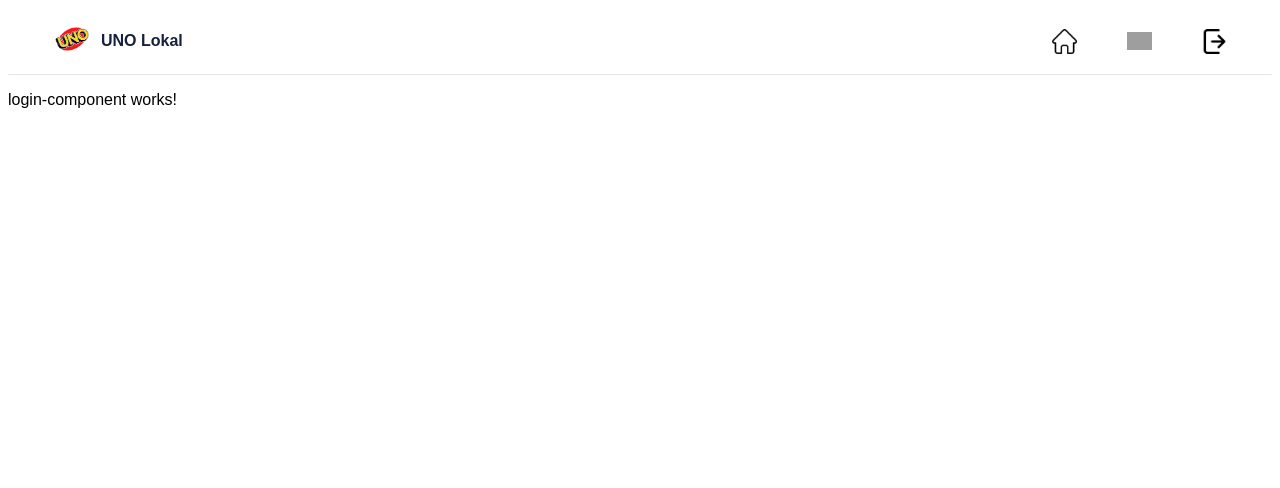
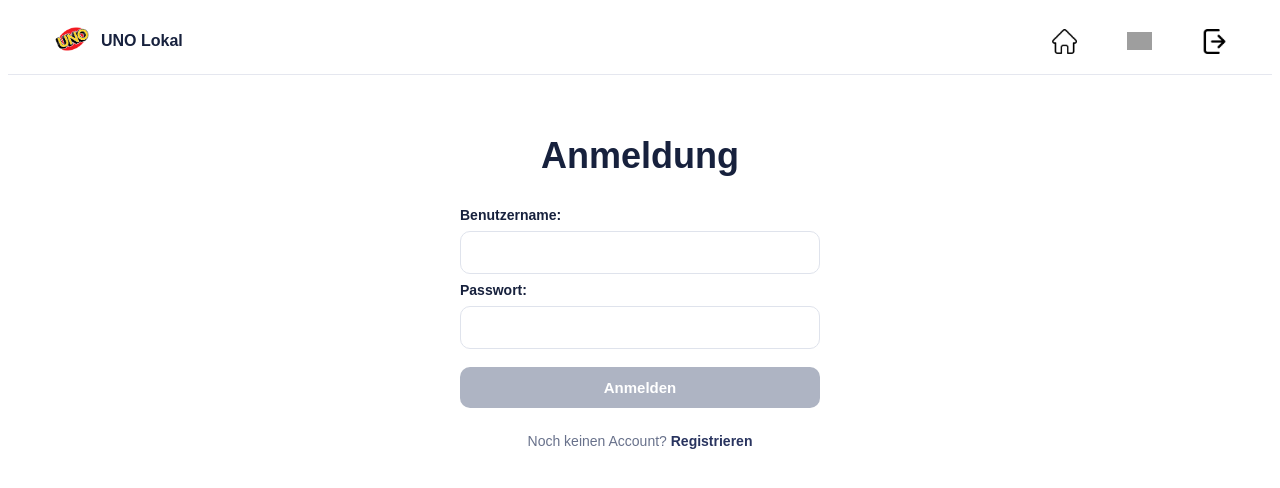
Before and after one commit to Bibber67/BetterUNO, an Angular app: page / in a window 1280 px wide. Shown: the top 488 px of the page. Built offline with nearby package versions, Linux system fonts and the light colour scheme; grey boxes are pictures that could not be loaded.

Commit message:
Add login and register

```diff
--- a/src/app/app.ts
+++ b/src/app/app.ts
@@ -3,6 +3,7 @@ import { RouterOutlet } from '@angular/router';
 import { RouterLink } from '@angular/router';
 import { inject } from '@angular/core';
 import { Router } from '@angular/router';
+import { Auth } from './auth';
 
 @Component({
   imports: [RouterOutlet, RouterLink],
@@ -14,11 +15,12 @@ export class App {
   protected readonly title = signal('UNO');
 
   router = inject(Router);
-  // auth = inject(Auth);
+  auth = inject(Auth);
 
-  // logout(): void {
-  //   this.auth.logout().subscribe(() => {
-  //     this.router.navigateByUrl("/login");
-  //   })
-  // }
+  async logout(): Promise<void> {
+    await this.auth.logout();
+    this.auth.user = null;
+    this.router.navigateByUrl('/login');
+  }
+
 }
--- /dev/null
+++ b/src/app/auth.ts
@@ -0,0 +1,78 @@
+import { Injectable, inject } from '@angular/core';
+import { HttpClient, HttpErrorResponse } from '@angular/common/http';
+import { firstValueFrom } from 'rxjs';
+import { User } from './user';
+
+@Injectable({ providedIn: 'root' })
+export class Auth {
+    http = inject(HttpClient);
+
+    user: User | null = null;
+    sessionReady = false;
+
+    async checkSession(): Promise<User | null> {
+        try {
+            const user = await firstValueFrom(
+                this.http.get<User>('/api/user')
+            );
+
+            this.user = user;
+            return user;
+        } catch {
+            this.user = null;
+            return null;
+        } finally {
+            this.sessionReady = true;
+        }
+    }
+
+    async register(username: string, password: string): Promise<User> {
+        const user = await firstValueFrom(
+            this.http.post<User>('/api/auth/register', {
+                username,
+                password
+            })
+        );
+
+        this.user = user;
+        this.sessionReady = true;
+
+        return user;
+    }
+
+    async login(username: string, password: string): Promise<User> {
+        const user = await firstValueFrom(
+            this.http.post<User>('/api/auth/login', {
+                username,
+                password
+            })
+        );
+
+        this.user = user;
+        this.sessionReady = true;
+
+        return user;
+    }
+
+    async logout(): Promise<void> {
+        await firstValueFrom(
+            this.http.post<void>('/api/auth/logout', {})
+        );
+
+        this.user = null;
+    }
+
+    isLoggedIn(): boolean {
+        return this.user !== null;
+    }
+
+    getError(error: unknown): string {
+        const response = error as HttpErrorResponse;
+
+        if (response?.error?.message) {
+            return response.error.message;
+        }
+
+        return 'Die API ist momentan nicht erreichbar.';
+    }
+}
--- a/src/app/login-component/login-component.css
+++ b/src/app/login-component/login-component.css
@@ -0,0 +1,101 @@
+h1 {
+    margin: 60px 0 30px;
+    text-align: center;
+
+    font-size: 36px;
+    color: #17213d;
+}
+
+form {
+    width: 360px;
+    margin: 0 auto;
+
+    display: flex;
+    flex-direction: column;
+}
+
+label {
+    margin-bottom: 8px;
+
+    color: #17213d;
+    font-size: 14px;
+    font-weight: 700;
+}
+
+input {
+    box-sizing: border-box;
+
+    width: 100%;
+    padding: 12px 14px;
+
+    margin-bottom: 8px;
+
+    border: 1px solid #dfe3ec;
+    border-radius: 10px;
+
+    background: white;
+
+    font-size: 15px;
+    font-family: inherit;
+
+    outline: none;
+}
+
+input:focus {
+    border-color: #29345f;
+}
+
+form p {
+    margin: 0 0 18px;
+
+    color: #c45c5c;
+    font-size: 13px;
+}
+
+button {
+    margin-top: 10px;
+    padding: 12px;
+
+    border: none;
+    border-radius: 10px;
+
+    background: #29345f;
+    color: white;
+
+    font-size: 15px;
+    font-weight: 700;
+
+    cursor: pointer;
+}
+
+button:hover {
+    background: #20294d;
+}
+
+button:disabled {
+    background: #aeb4c3;
+    cursor: not-allowed;
+}
+
+body {
+    font-family: Arial, Helvetica, sans-serif;
+}
+
+form + p {
+    width: 360px;
+    margin: 25px auto 0;
+
+    text-align: center;
+    color: #68718b;
+    font-size: 14px;
+}
+
+form + p a {
+    color: #29345f;
+    font-weight: 700;
+    text-decoration: none;
+}
+
+form + p a:hover {
+    text-decoration: underline;
+}
--- a/src/app/login-component/login-component.html
+++ b/src/app/login-component/login-component.html
@@ -1 +1,51 @@
-<p>login-component works!</p>
+<h1>Anmeldung</h1>
+
+<form #loginForm="ngForm" (ngSubmit)="submit()">
+
+    <label for="username">Benutzername:</label>
+
+    <input
+        id="username"
+        name="username"
+        type="text"
+        [(ngModel)]="username"
+        required
+        #usernameInput="ngModel"
+    />
+
+    @if (usernameInput.invalid && usernameInput.touched) {
+        <p>Benutzername muss ausgefüllt sein.</p>
+    }
+
+    <label for="password">Passwort:</label>
+
+    <input
+        id="password"
+        name="password"
+        type="password"
+        [(ngModel)]="password"
+        required
+        #passwordInput="ngModel"
+    />
+
+    @if (passwordInput.invalid && passwordInput.touched) {
+        <p>Passwort muss ausgefüllt sein.</p>
+    }
+
+    <button
+        type="submit"
+        [disabled]="loginForm.invalid"
+    >
+        Anmelden
+    </button>
+
+</form>
+
+@if (error) {
+    <p>{{ error }}</p>
+}
+
+<p>
+    Noch keinen Account?
+    <a routerLink="/register">Registrieren</a>
+</p>
--- a/src/app/login-component/login-component.ts
+++ b/src/app/login-component/login-component.ts
@@ -1,9 +1,31 @@
-import { Component } from '@angular/core';
+import { Component, inject } from '@angular/core';
+import { FormsModule } from '@angular/forms';
+import { Router, RouterLink } from '@angular/router';
+import { Auth } from '../auth';
 
 @Component({
-  imports: [],
+  imports: [RouterLink, FormsModule],
   selector: 'app-login-component',
   styleUrl: './login-component.css',
   templateUrl: './login-component.html',
 })
-export class LoginComponent {}
+
+export class LoginComponent {
+  auth = inject(Auth);
+  router = inject(Router);
+
+  username = '';
+  password = '';
+  error = '';
+
+  async submit(): Promise<void> {
+    this.error = '';
+
+    try {
+      await this.auth.login(this.username.trim(), this.password);
+      this.router.navigateByUrl('/home');
+    } catch (error) {
+      this.error = this.auth.getError(error);
+    }
+  }
+}
--- a/src/app/register-component/register-component.css
+++ b/src/app/register-component/register-component.css
@@ -0,0 +1,96 @@
+h1 {
+    margin: 60px 0 30px;
+    text-align: center;
+
+    font-size: 36px;
+    color: #17213d;
+}
+
+form {
+    width: 360px;
+    margin: 0 auto;
+
+    display: flex;
+    flex-direction: column;
+}
+
+label {
+    margin-bottom: 8px;
+
+    color: #17213d;
+    font-size: 14px;
+    font-weight: 700;
+}
+
+input {
+    box-sizing: border-box;
+
+    width: 100%;
+    padding: 12px 14px;
+    margin-bottom: 8px;
+
+    border: 1px solid #dfe3ec;
+    border-radius: 10px;
+
+    background: white;
+
+    font-size: 15px;
+    font-family: inherit;
+
+    outline: none;
+}
+
+input:focus {
+    border-color: #29345f;
+}
+
+form p {
+    margin: 0 0 18px;
+
+    color: #c45c5c;
+    font-size: 13px;
+}
+
+button {
+    margin-top: 10px;
+    padding: 12px;
+
+    border: none;
+    border-radius: 10px;
+
+    background: #29345f;
+    color: white;
+
+    font-size: 15px;
+    font-weight: 700;
+
+    cursor: pointer;
+}
+
+button:hover {
+    background: #20294d;
+}
+
+button:disabled {
+    background: #aeb4c3;
+    cursor: not-allowed;
+}
+
+form + p {
+    width: 360px;
+    margin: 25px auto 0;
+
+    text-align: center;
+    color: #68718b;
+    font-size: 14px;
+}
+
+form + p a {
+    color: #29345f;
+    font-weight: 700;
+    text-decoration: none;
+}
+
+form + p a:hover {
+    text-decoration: underline;
+}
--- a/src/app/register-component/register-component.html
+++ b/src/app/register-component/register-component.html
@@ -1 +1,70 @@
-<p>register-component works!</p>
+<h1>Account erstellen</h1>
+
+<form #registerForm="ngForm" (ngSubmit)="submit()">
+
+    <label for="username">Benutzername:</label>
+
+    <input
+        id="username"
+        name="username"
+        type="text"
+        [(ngModel)]="username"
+        autocomplete="username"
+        required
+        #usernameInput="ngModel"
+    />
+
+    @if (usernameInput.invalid && usernameInput.touched) {
+        <p>Benutzername muss ausgefüllt sein.</p>
+    }
+
+
+    <label for="password">Passwort:</label>
+
+    <input
+        id="password"
+        name="password"
+        type="password"
+        [(ngModel)]="password"
+        autocomplete="new-password"
+        required
+        #passwordInput="ngModel"
+    />
+
+    @if (passwordInput.invalid && passwordInput.touched) {
+        <p>Passwort muss ausgefüllt sein.</p>
+    }
+
+
+    <label for="confirm">Passwort wiederholen:</label>
+
+    <input
+        id="confirm"
+        name="confirm"
+        type="password"
+        [(ngModel)]="confirm"
+        autocomplete="new-password"
+        required
+        #confirmInput="ngModel"
+    />
+
+    @if (confirmInput.invalid && confirmInput.touched) {
+        <p>Passwort muss wiederholt werden.</p>
+    }
+
+
+    @if (error) {
+        <p>{{ error }}</p>
+    }
+
+
+    <button type="submit" [disabled]="registerForm.invalid">
+        Account erstellen
+    </button>
+
+</form>
+
+<p>
+    Schon registriert?
+    <a routerLink="/login">Zum Login</a>
+</p>
--- a/src/app/register-component/register-component.ts
+++ b/src/app/register-component/register-component.ts
@@ -1,9 +1,36 @@
-import { Component } from '@angular/core';
+import { Component, inject } from '@angular/core';
+import { FormsModule } from '@angular/forms';
+import { Router, RouterLink } from '@angular/router';
+import { Auth } from '../auth';
 
 @Component({
-  imports: [],
+  imports: [FormsModule, RouterLink],
   selector: 'app-register-component',
   styleUrl: './register-component.css',
   templateUrl: './register-component.html',
 })
-export class RegisterComponent {}
+export class RegisterComponent {
+  auth = inject(Auth);
+  router = inject(Router);
+
+  username = '';
+  password = '';
+  confirm = '';
+  error = '';
+
+  async submit(): Promise<void> {
+    this.error = '';
+
+    if (this.password !== this.confirm) {
+      this.error = 'Die Passwörter stimmen nicht überein.';
+      return;
+    }
+
+    try {
+      await this.auth.register(this.username.trim(), this.password);
+      this.router.navigateByUrl('/home');
+    } catch (error) {
+      this.error = this.auth.getError(error);
+    }
+  }
+}
--- /dev/null
+++ b/src/app/user.ts
@@ -0,0 +1,10 @@
+export interface User {
+    id: number;
+    username: string;
+    wins: number;
+    hasSavedGame?: boolean;
+}
+
+export interface LeaderboardEntry extends User {
+    rank: number;
+}
```
